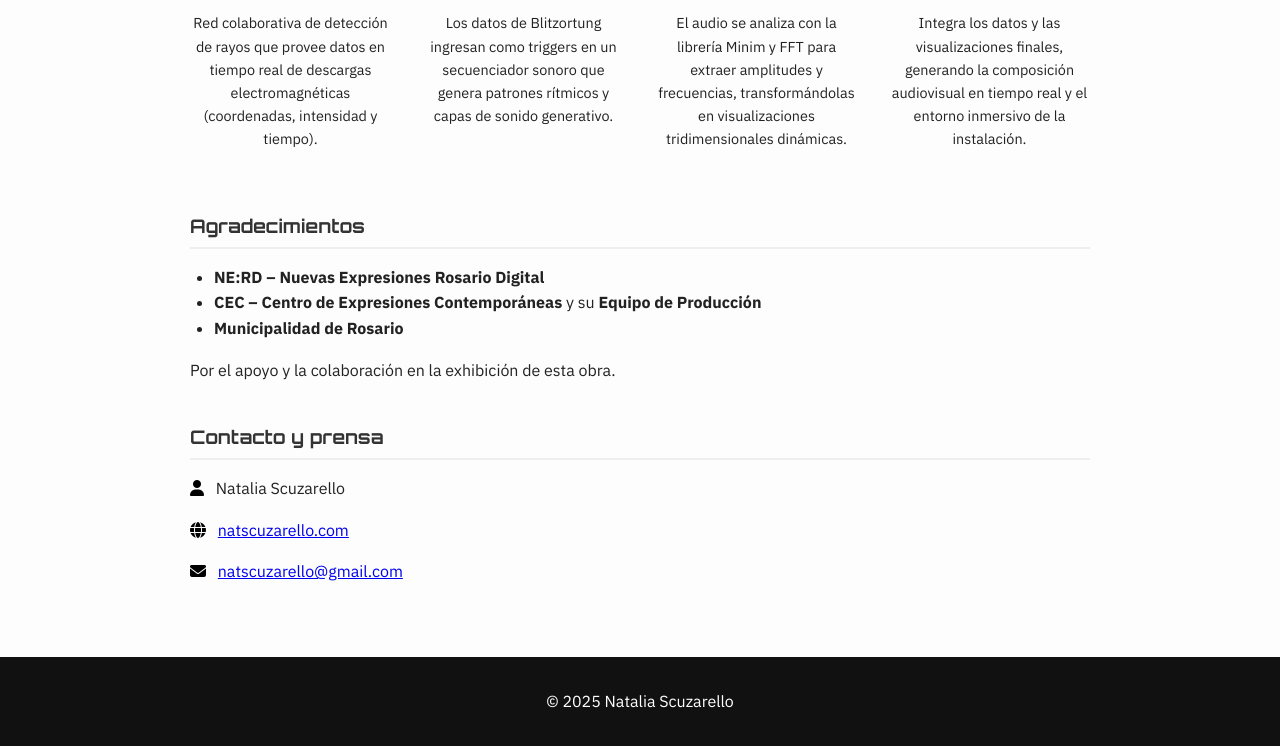
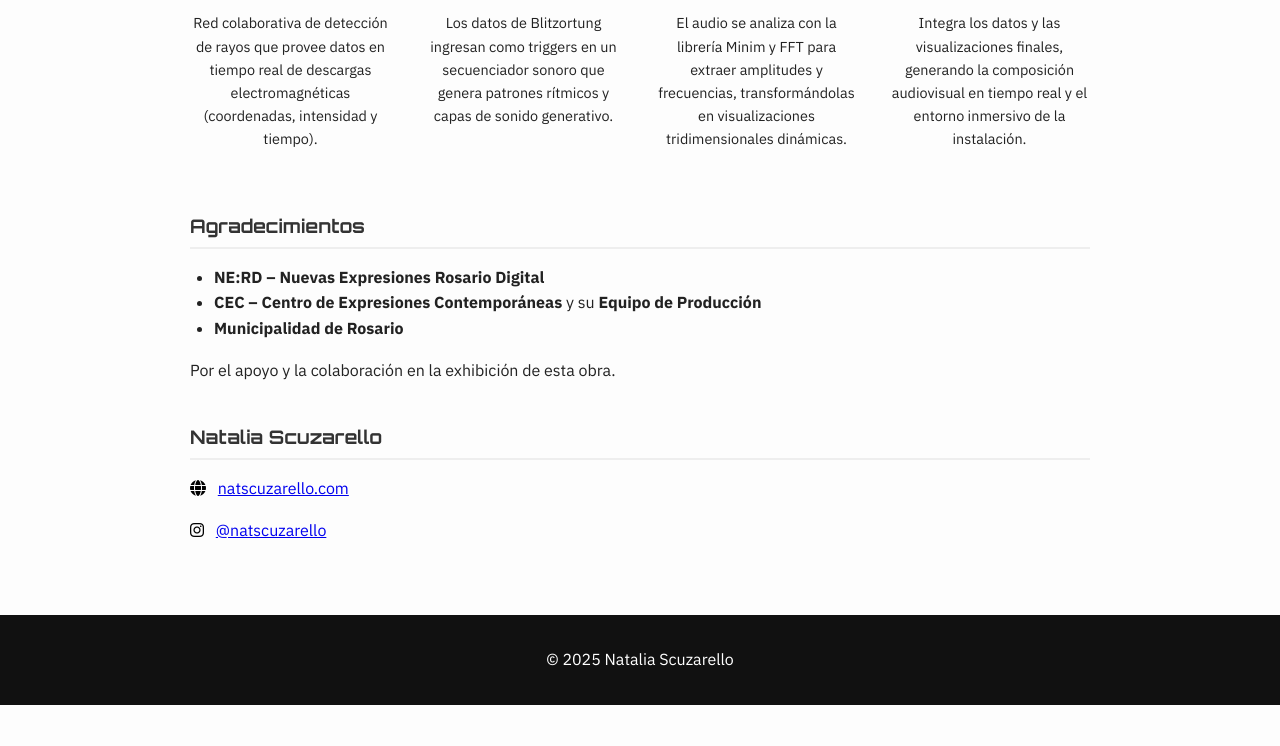
Before and after one commit to Natzuko/Temporal_landing.github.io, a plain HTML site: page index.html in a window 1280 px wide. Shown: the part 1122-1868 px from the top of the page. After the commit the page ends 1827 px from the top, so only its background shows below. Drawn offline with Linux system fonts and the light colour scheme.

Commit message:
Actualización del sitio Temporal

```diff
--- a/index.html
+++ b/index.html
@@ -95,19 +95,17 @@
 
 <!-- Contacto -->
 <section class="contacto">
-    <h3>Contacto y prensa</h3>
-    <p>
-        <i class="fa-solid fa-user"></i> Natalia Scuzarello
-    </p>
-    <p>
+    <h3>Natalia Scuzarello</h3>
+        <p>
         <i class="fa-solid fa-globe"></i>
         <a href="https://www.natscuzarello.com" target="_blank">natscuzarello.com</a>
     </p>
     <p>
-        <i class="fa-solid fa-envelope"></i>
-        <a href="mailto:natscuzarello@gmail.com">natscuzarello@gmail.com</a>
+        <i class="fa-brands fa-instagram"></i>
+        <a href="https://www.instagram.com/natscuzarello" target="_blank">@natscuzarello</a>
     </p>
 </section>
+
 </main>
 
 <footer>
```
